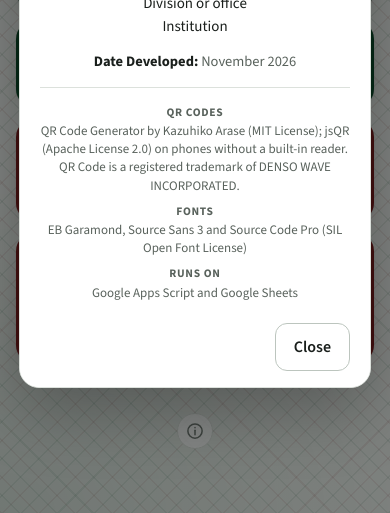
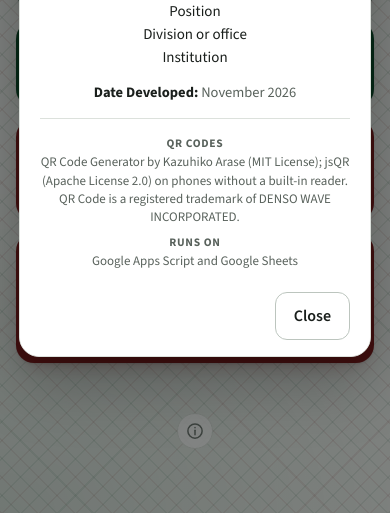
Before and after one commit to eaadionido4ai-ui/sanay, a plain HTML site: page apps-script/Index.html in a window 390 px wide. Both pictures are taken after a click on the button 195 px from the left and 1190 px from the top of the page. Shown: the part 760-1273 px from the top of the page. Drawn offline with nearby package versions, Linux system fonts and the light colour scheme.

Commit message:
Credits: drop the Oblation, logo and font notes
Below the developer credit the box now keeps only the QR code note
(licenses and the DENSO trademark notice) and what the app runs on.
Opened, it fits a phone screen; on short screens Close still stays in view.

Co-Authored-By: Claude Opus 5.5 <noreply@anthropic.com>
Claude-Session: https://claude.ai/code/session_0113twKsWDBmB45NPR7a55PD

```diff
--- a/apps-script/Index.html
+++ b/apps-script/Index.html
@@ -2502,12 +2502,10 @@ var qrcode=function(){var t=function(t,r){var e=t,n=g[r],o=null,i=0,a=null,u=[],
     var by = creditsByHTML();
     $('#crBy').innerHTML = by;   // drawn fresh each time, so the affiliation starts closed
     $('#crBy').hidden = !by;
-    var lines = [];
-    if (BRAND.figure) lines.push(['The Oblation', "Silhouette after Guillermo E. Tolentino's Oblation"]);
-    if (BRAND.logos.length) lines.push(['Logos', BRAND.logos.map(function (l) { return l.alt; }).filter(Boolean).join(', ')]);
-    lines.push(['QR codes', 'QR Code Generator by Kazuhiko Arase (MIT License); jsQR (Apache License 2.0) on phones without a built-in reader. QR Code is a registered trademark of DENSO WAVE INCORPORATED.']);
-    lines.push(['Fonts', 'EB Garamond, Source Sans 3 and Source Code Pro (SIL Open Font License)']);
-    lines.push(['Runs on', 'Google Apps Script and Google Sheets']);
+    var lines = [
+      ['QR codes', 'QR Code Generator by Kazuhiko Arase (MIT License); jsQR (Apache License 2.0) on phones without a built-in reader. QR Code is a registered trademark of DENSO WAVE INCORPORATED.'],
+      ['Runs on', 'Google Apps Script and Google Sheets']
+    ];
     $('#crKicker').textContent = BRAND.project + ' · ' + BRAND.name;
     $('#crList').innerHTML = lines.map(function (c) { return '<div><dt>' + esc(c[0]) + '</dt><dd>' + esc(c[1]) + '</dd></div>'; }).join('');
     var d = $('#credits');
```
Also changed, not shown: src/app.html (+4 -6 lines), 3 other files.
